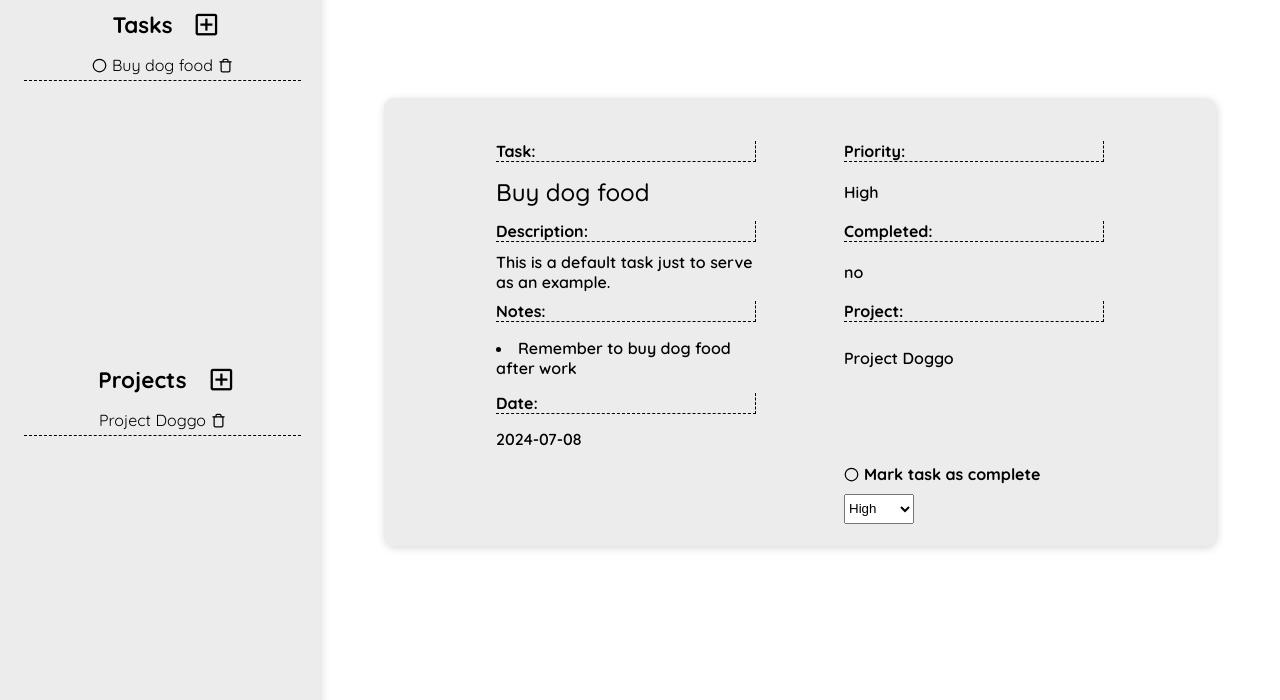
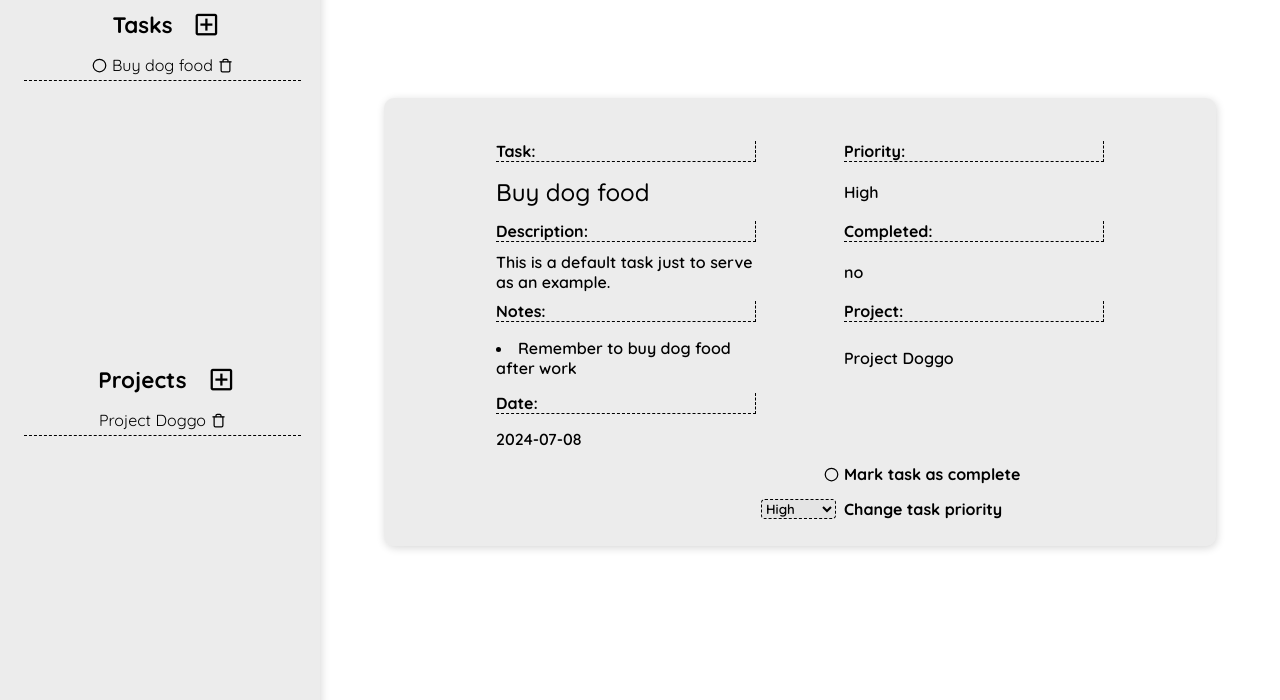
Before and after one commit to joviscab/todo-list, a website built with webpack: page src/index.html in a window 1280 px wide. Both pictures are taken after a click on the picture 99 px from the left and 143 px from the top of the page. Shown: the part 78-778 px from the top of the page. Built offline with nearby package versions, Linux system fonts and the light colour scheme.

Commit message:
add style for the dropdown and add title

```diff
--- a/src/js/dom.js
+++ b/src/js/dom.js
@@ -413,6 +413,10 @@ export function showTaskCard(task, project, todoList) {
         taskCardContainer.appendChild(taskPriorityLabel);
 
         // Task priority dropdown
+        const dropdownTitle = document.createElement('h4');
+        dropdownTitle.innerText = 'Change task priority';
+        dropdownTitle.classList.add('show-card-dropdown-title');
+        taskCardContainer.appendChild(dropdownTitle);
         const taskPriorityDropdown = document.createElement('select');
         taskPriorityDropdown.classList.add('show-task-priority-dropdown');
         const priorities = ['Low', 'Medium', 'High'];
--- a/src/style/index.css
+++ b/src/style/index.css
@@ -332,9 +332,10 @@ li.task-item {
 }
 
 .check-icon-show-task {
-    grid-column: 3 / 4;
+    grid-column: 2 / 3;
     grid-row: 9 / 10;
     align-self: center;
+    justify-self: right;
     margin-top: 1px;
 }
 
@@ -342,13 +343,35 @@ li.task-item {
     grid-column: 3 / 4;
     grid-row: 9 / 10;
     align-self: center;
-    margin-left: 20px;
 }
 
 .show-task-priority-dropdown {
     grid-column: 3 / 4;
     grid-row: 10 / 11;
-    width: 70px;
+    width: 75px;
+    background-color: rgba(143, 143, 143, 0.081);
+    border: 1px dashed #000000;
+    border-radius: 4px;
+    cursor: pointer;
+    font-family: 'Quicksand', Times, serif;
+    font-weight: 600;
+    transition: border-color 0.3s ease, background-color 0.3s ease;
+}
+
+.show-task-priority-dropdown:focus {
+    outline: none;
+    border-color: #007bff;
+    background-color: #f0f8ff; /* Optional: change background color on focus */
+}
+
+.show-task-priority-dropdown:hover {
+    outline: none;
+    border-color: #007bff;
+    background-color: #007bff41;
+}
+
+.show-task-priority-dropdown option:hover {
+    background-color: #007bff;
 }
 
 .show-task-project-label {
@@ -365,3 +388,15 @@ li.task-item {
     grid-row: 6 / 7;
     align-self: center;
 }
+
+.show-card-dropdown-title {
+    grid-column: 3 / 4;
+    grid-row: 10 / 11;
+    align-self: center;
+}
+
+.show-task-priority-dropdown {
+    grid-column: 2 / 3;
+    grid-row: 10 / 11;
+    align-self: center;
+}
```
